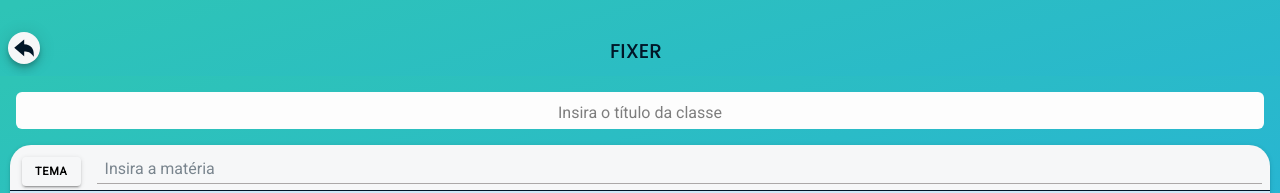
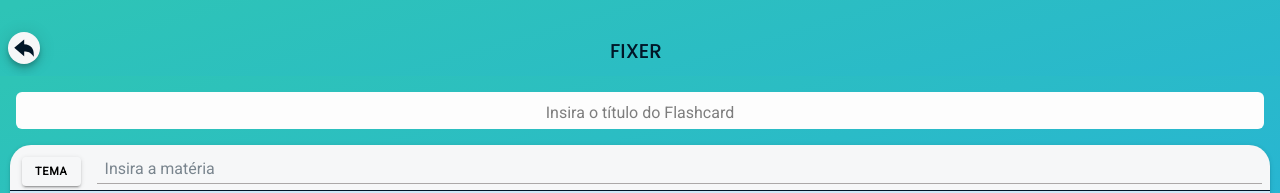
Before and after one commit to Lucasfield3/fixer-ionic-react, a React (Create React App) app: page /questaoDissertativa in a window 1280 px wide. Shown: the top 193 px of the page. Built offline with nearby package versions, Linux system fonts and the light colour scheme.

Commit message:
titulo arrumado

```diff
--- a/src/pages/Flash-cards/Dissertativa/questaoDisertativa.tsx
+++ b/src/pages/Flash-cards/Dissertativa/questaoDisertativa.tsx
@@ -109,7 +109,7 @@ const QuestaoDissertativa: React.FC = () => {
 
                 <IonContent>
                     <IonItem style={{borderRadius:'6px'}} className="item-input-dissertativa">
-                        <IonInput  value={textTitle} type="text" required className="input-dissertativa"  onIonChange={e => setTextTitle(e.detail.value!)} placeholder="Insira o título da classe"></IonInput>
+                        <IonInput  value={textTitle} type="text" required className="input-dissertativa"  onIonChange={e => setTextTitle(e.detail.value!)} placeholder="Insira o título do Flashcard"></IonInput>
                     </IonItem>
 
                     <IonCard  className='card-dissertativa' color='light'>
```
